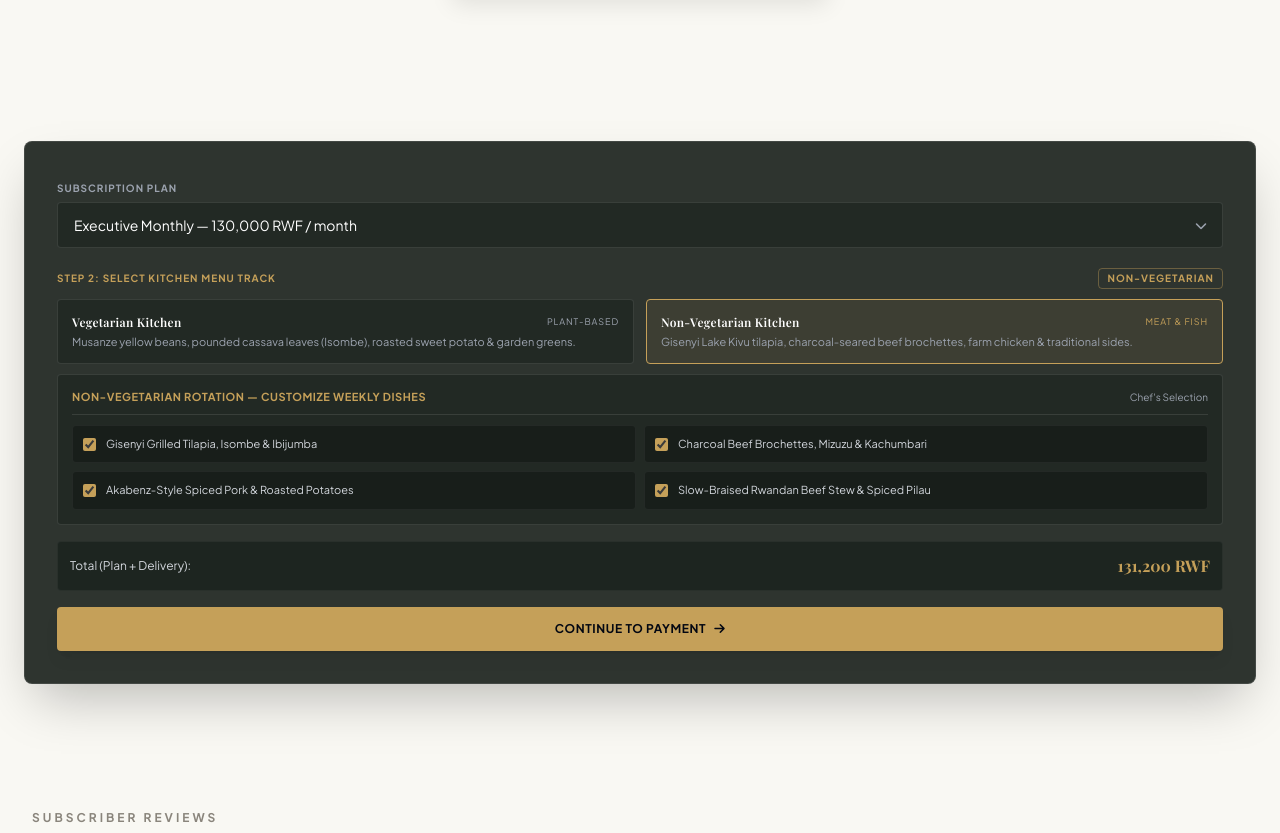
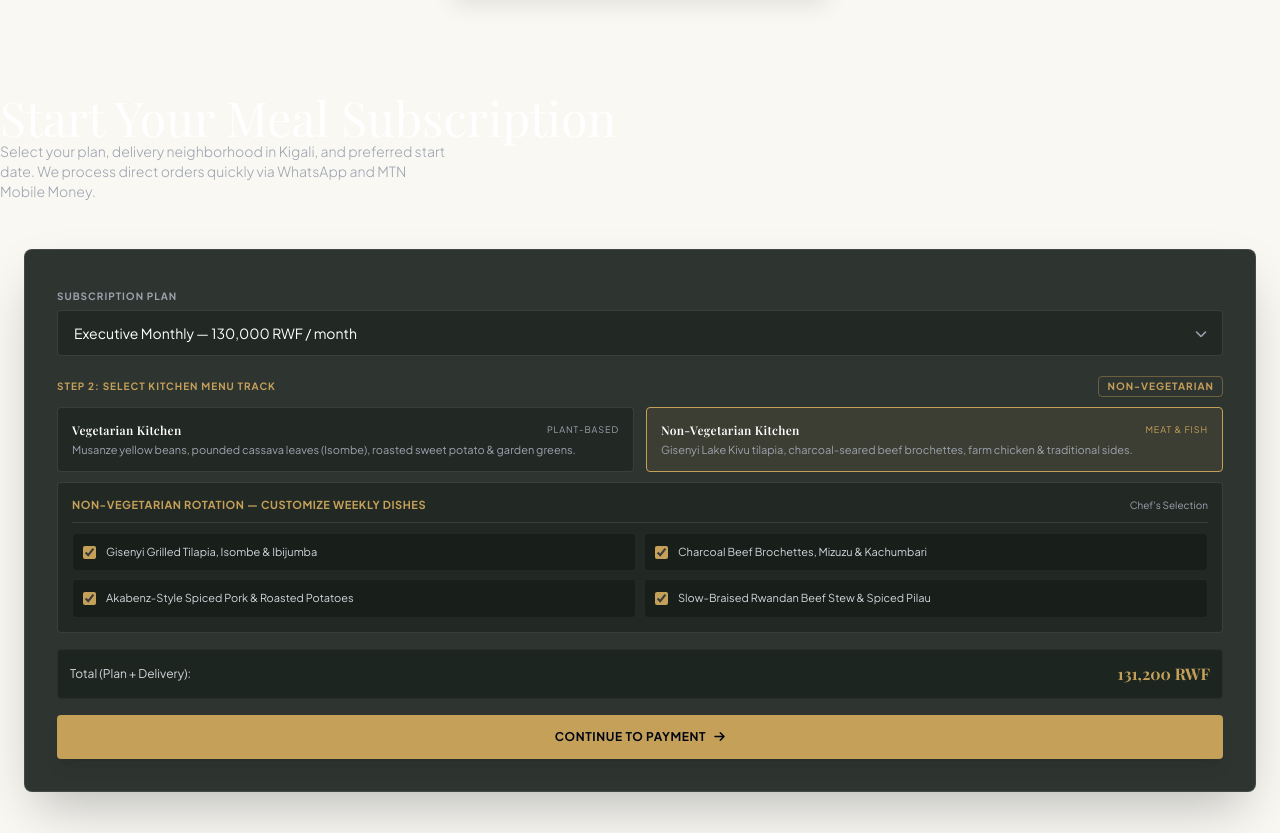
Before and after one commit to Jakes-37/Quenzon, a plain HTML site: page index.html in a window 1280 px wide. Shown: the part 3042-3875 px from the top of the page. Drawn offline with nearby package versions, Linux system fonts and the light colour scheme; a web font is replaced by a local one.

Commit message:
Add subscription registration section to index.html
Added subscription registration section with heading and description.

```diff
--- a/index.html
+++ b/index.html
@@ -389,6 +389,11 @@
 
 
     <!-- 5. SUBSCRIPTION REGISTRATION SECTION -->
+
+     <h2 class="font-serif text-4xl sm:text-5xl font-normal leading-tight text-white">Start Your Meal Subscription</h2>
+                    <p class="text-gray-400 text-sm max-w-md font-light">
+                        Select your plan, delivery neighborhood in Kigali, and preferred start date. We process direct orders quickly via WhatsApp and MTN Mobile Money.
+                    </p>
 
 <!-- ... existing code ... -->
 
```
